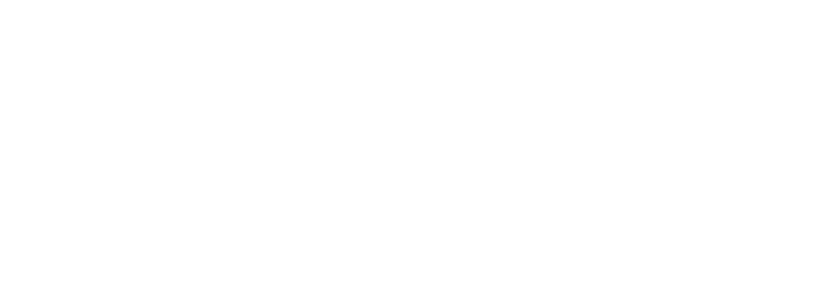
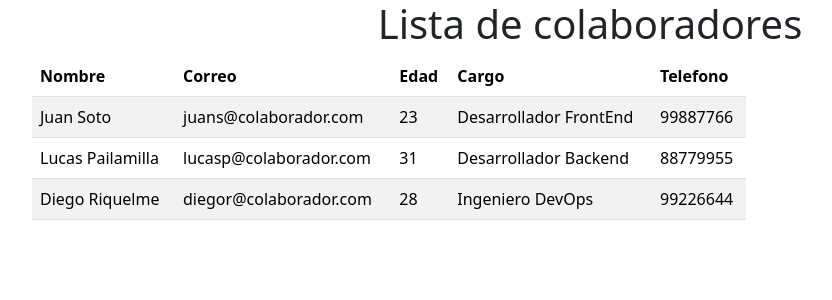
Before and after one commit to enlorca/Base-Datos-Colaboradores, a React (Vite) app: page / in a window 1280 px wide. Shown: the top 300 px of the page, without its empty margins (50-882 px from the left). Built offline with nearby package versions, Linux system fonts and the light colour scheme.

Commit message:
:tada: Se crea componente listado, utilizado un estado desde el componente principal que controla los usuarios registrados y que se muestran en la tabla

```diff
--- a/src/App.jsx
+++ b/src/App.jsx
@@ -1,11 +1,17 @@
 import './App.css'
 import 'bootstrap/dist/css/bootstrap.min.css';
-
+import {ListaColaboradores} from './ListaColaboradores'
+import Listado from './Components/Listado/Listado';
+import { useState } from 'react';
+import Formulario from './Components/Formulario/Formulario';
 function App() {
+  const [Colaboradores, setColaboradores] = useState(ListaColaboradores)
   return (
-    <>
-
-    </>
+    <main className='container'>
+    <h1 className='text-center'>Lista de colaboradores</h1>
+    <Listado ListaColaboradores={Colaboradores}/>
+    <Formulario/>
+    </main>
   )
 }
 
--- a/src/Components/Formulario/Formulario.jsx
+++ b/src/Components/Formulario/Formulario.jsx
@@ -0,0 +1,10 @@
+
+const Formulario = () => {
+  return (
+    <div>
+
+    </div>
+  )
+}
+
+export default Formulario
--- a/src/Components/Listado/Listado.css
+++ b/src/Components/Listado/Listado.css
@@ -0,0 +1,3 @@
+.table{
+    width: 80%;
+}
--- a/src/Components/Listado/Listado.jsx
+++ b/src/Components/Listado/Listado.jsx
@@ -0,0 +1,35 @@
+import './Listado.css'
+import Table from 'react-bootstrap/Table';
+
+const Listado = ({ListaColaboradores}) => {
+  return (
+    <div className='table'>
+    <Table striped>
+      <thead>
+        <tr>
+          <th>Nombre</th>
+          <th>Correo</th>
+          <th>Edad</th>
+          <th>Cargo</th>
+          <th>Telefono</th>
+        </tr>
+      </thead>
+      <tbody>
+            {ListaColaboradores.map((colaborador) => {
+                return (
+                    <tr key={colaborador.id}>
+                        <td>{colaborador.nombre}</td>
+                        <td>{colaborador.correo}</td>
+                        <td>{colaborador.edad}</td>
+                        <td>{colaborador.cargo}</td>
+                        <td>{colaborador.telefono}</td>
+                    </tr>
+                )
+            })}
+      </tbody>
+    </Table>
+    </div>
+  )
+}
+
+export default Listado
--- /dev/null
+++ b/src/ListaColaboradores.js
@@ -0,0 +1,26 @@
+export const ListaColaboradores = [
+    {
+    id: "1",
+    nombre: "Juan Soto",
+    correo: "juans@colaborador.com",
+    edad: "23",
+    cargo: "Desarrollador FrontEnd",
+    telefono: "99887766"
+    },
+    {
+    id: "2",
+    nombre: "Lucas Pailamilla",
+    correo: "lucasp@colaborador.com",
+    edad: "31",
+    cargo: "Desarrollador Backend",
+    telefono: "88779955"
+    },
+    {
+    id: "3",
+    nombre: "Diego Riquelme",
+    correo: "diegor@colaborador.com",
+    edad: "28",
+    cargo: "Ingeniero DevOps",
+    telefono: "99226644"
+},
+]
```
